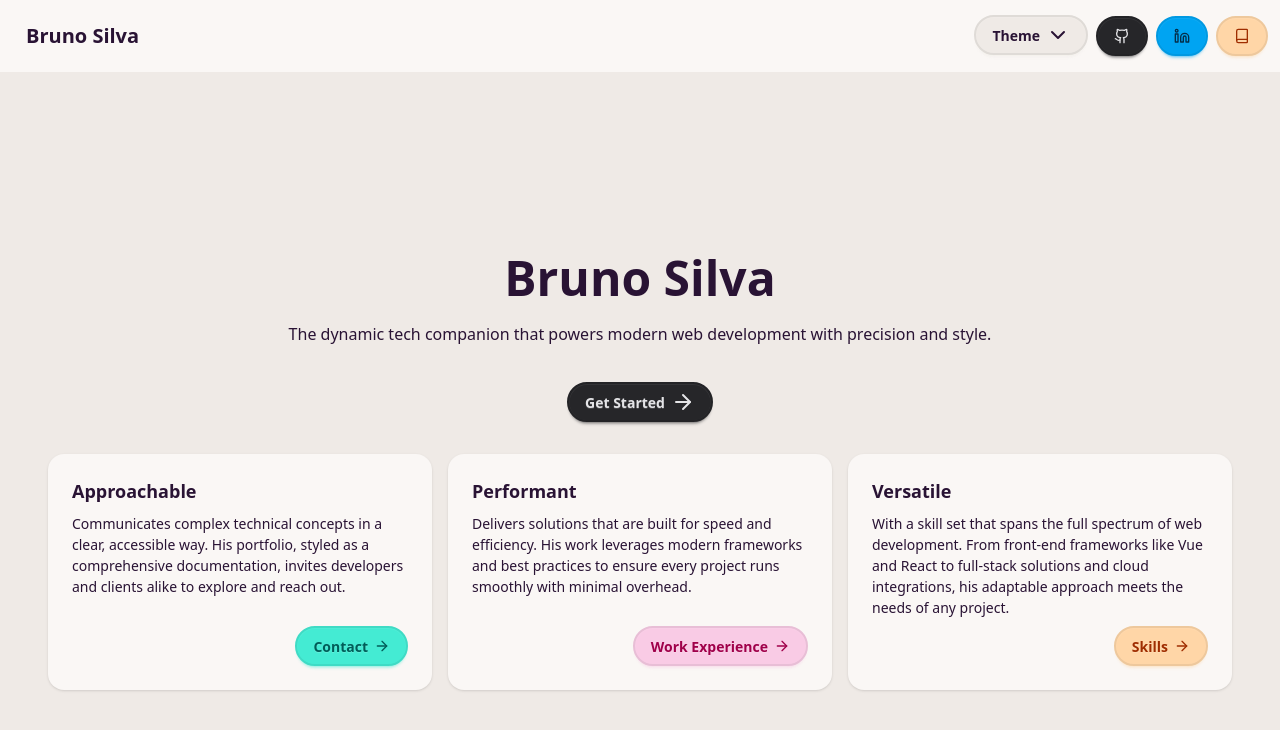
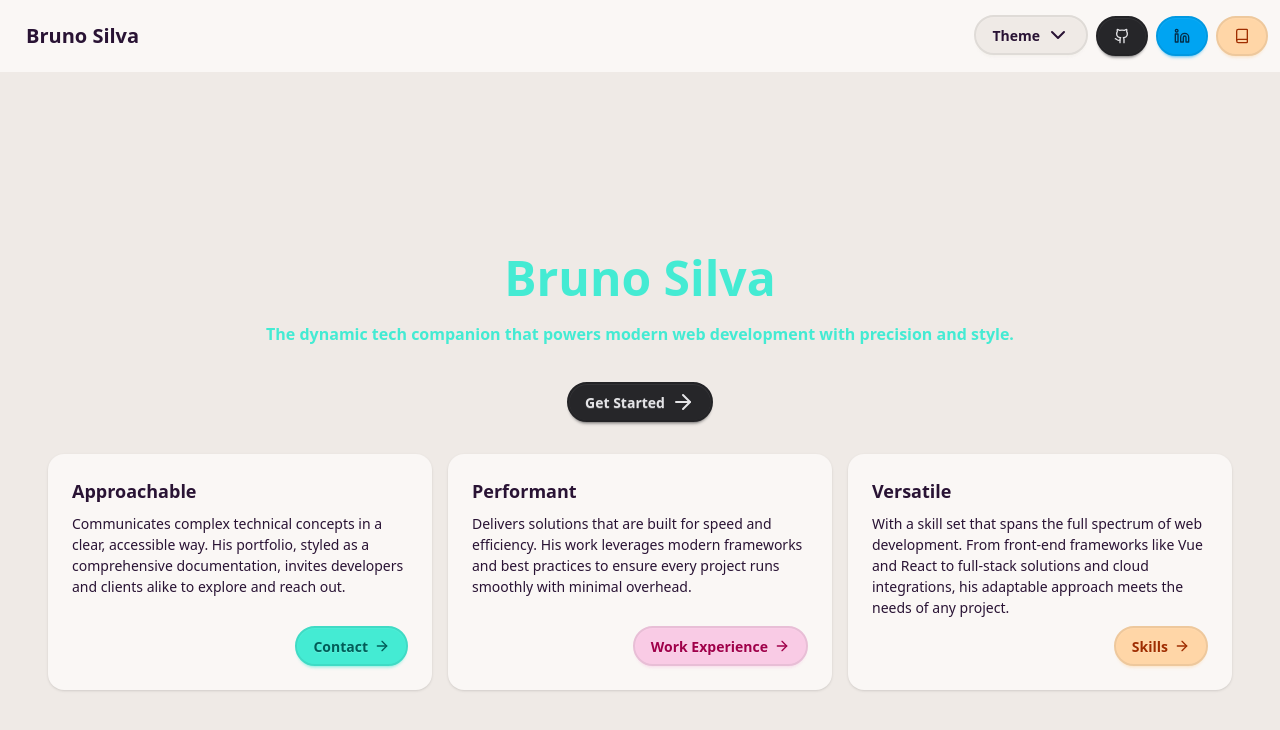
Before and after one commit to Brunosil97/bruno-portfolio, a Vue app: page / in a window 1280 px wide. Shown: the top 730 px of the page. Built offline with nearby package versions, Linux system fonts and the light colour scheme.

Commit message:
updated fonting

```diff
--- a/src/views/LandingPage.vue
+++ b/src/views/LandingPage.vue
@@ -9,11 +9,10 @@ import { ArrowRight } from 'lucide-vue-next';
       <source src="../assets/background.mp4" type="video/mp4" />
       Your browser does not support the video tag.
     </video> -->
-
     <div class="relative">
       <div class="text-center">
-        <h1 class="mb-5 text-5xl font-bold">Bruno Silva</h1>
-        <p class="mb-5">
+        <h1 class="mb-5 text-5xl font-bold text-primary">Bruno Silva</h1>
+        <p class="mb-5 text-primary font-bold">
           The dynamic tech companion that powers modern web development with precision and style.
         </p>
         <router-link to="/docs/about" class="btn btn-neutral mt-4">
```
